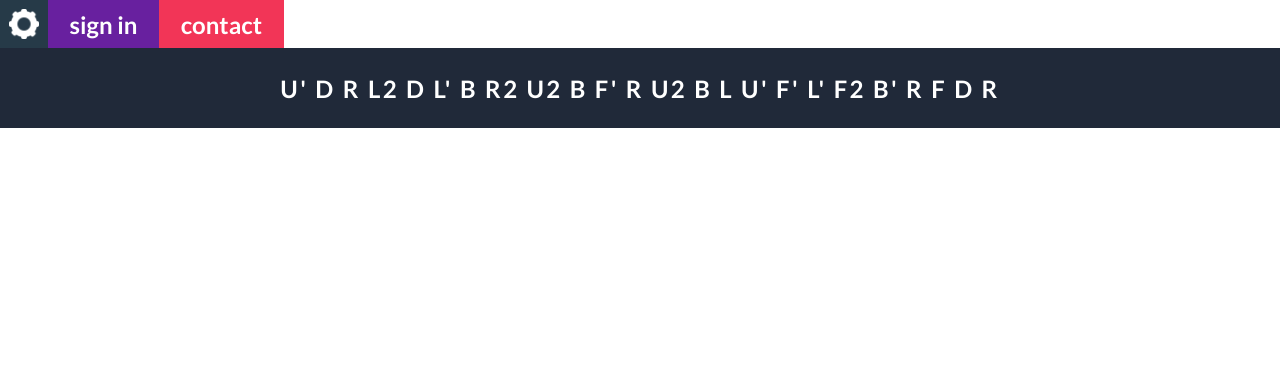
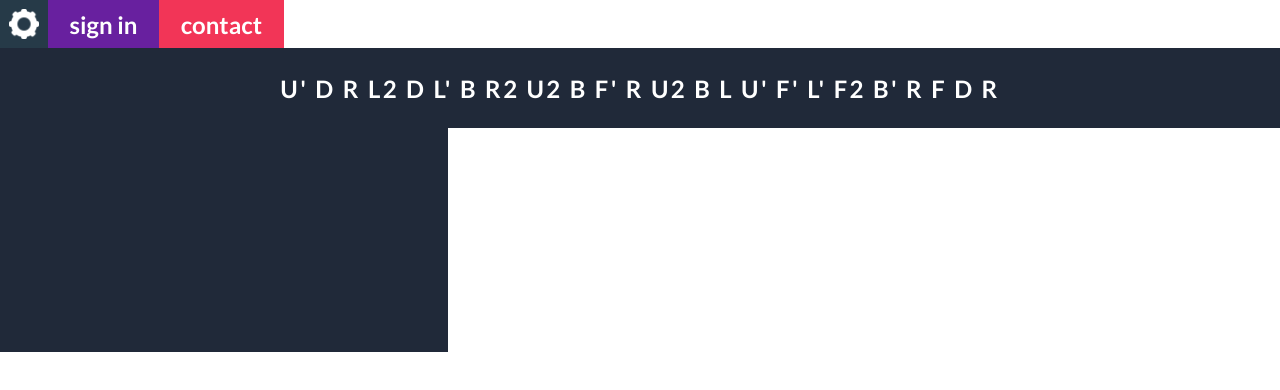
Before and after one commit to pawelkaczoruk/pk-timer, a Vue app: page / in a window 1280 px wide. Shown: the top 390 px of the page. Built offline with nearby package versions, Linux system fonts and the light colour scheme.

Commit message:
add Cube component for displaying scrambled cube

```diff
--- a/src/App.vue
+++ b/src/App.vue
@@ -2,18 +2,21 @@
   <div id="app">
     <MenuBar />
     <Scramble />
+    <Cube />
   </div>
 </template>
 
 <script>
 import MenuBar from './components/MenuBar'
 import Scramble from './components/Scramble'
+import Cube from './components/Cube'
 
 export default {
   name: 'App',
   components: {
     MenuBar,
-    Scramble
+    Scramble,
+    Cube
   }
 }
 </script>
--- /dev/null
+++ b/src/components/Cube.vue
@@ -0,0 +1,21 @@
+<template>
+  <div class=cube>
+
+  </div>
+</template>
+
+<script>
+export default {
+  name: 'Cube'
+}
+</script>
+
+<style lang="scss" scoped>
+
+.cube {
+  height: 14em;
+  width: 35vw;
+  background: var(--space-blue);
+}
+
+</style>
```
